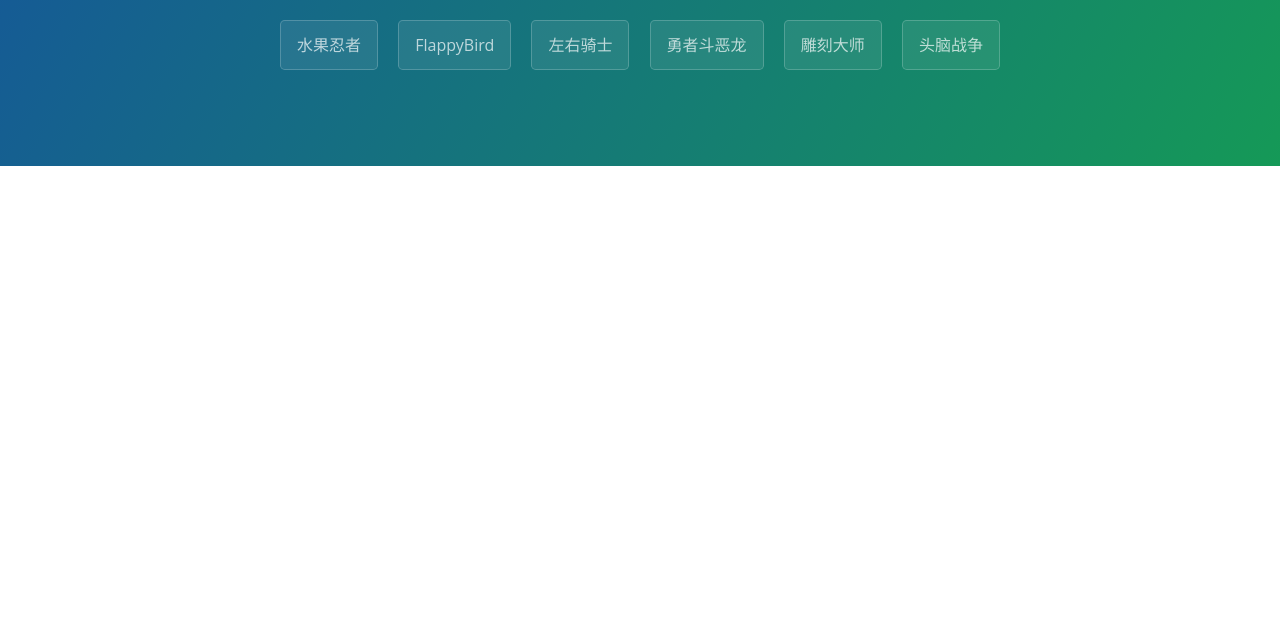
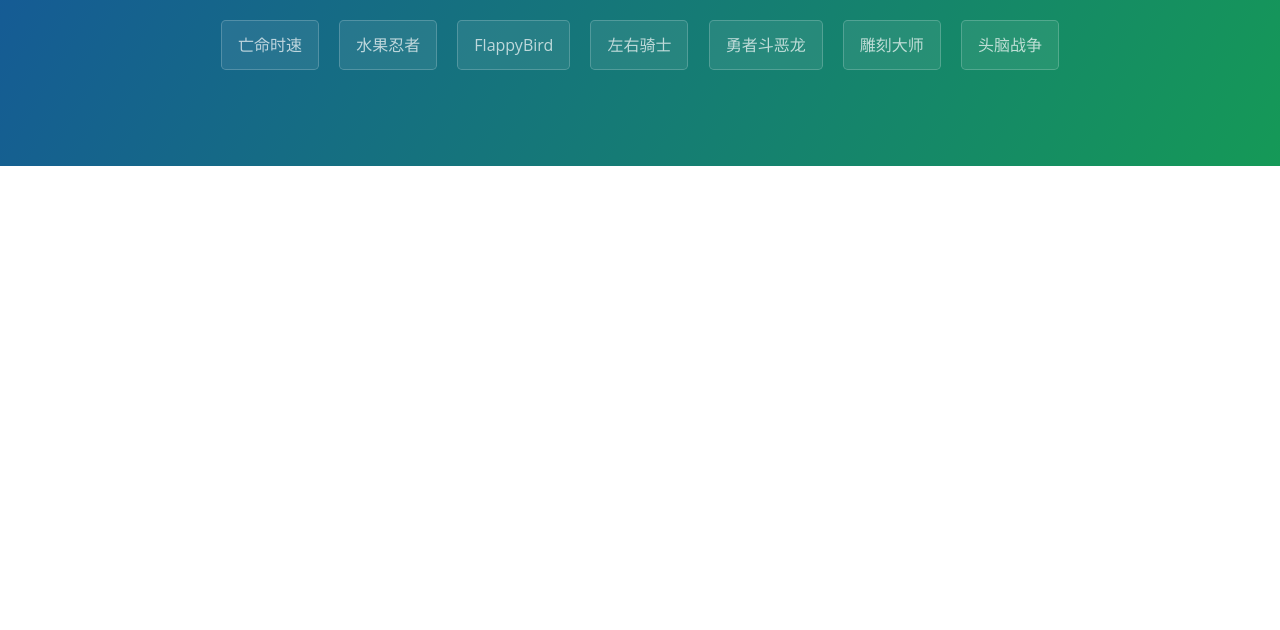
Before and after one commit to lovedna/h5, a plain HTML site: page index.html in a window 1280 px wide. Shown: the part 170-800 px from the top of the page. Drawn offline with Linux system fonts and the light colour scheme.

Commit message:
add carvscops

```diff
--- a/index.html
+++ b/index.html
@@ -12,6 +12,7 @@
     <section class="page-header">
 		<h1 class="project-name">HTML5 GAME</h1>
 		<h2 class="project-tagline"></h2>
+		<a href="carvscop" class="btn">亡命时速</a>
 		<a href="ninja3" class="btn">水果忍者</a>
 		<a href="flappybird" class="btn">FlappyBird</a>
 		<a href="knight" class="btn">左右骑士</a>
```
